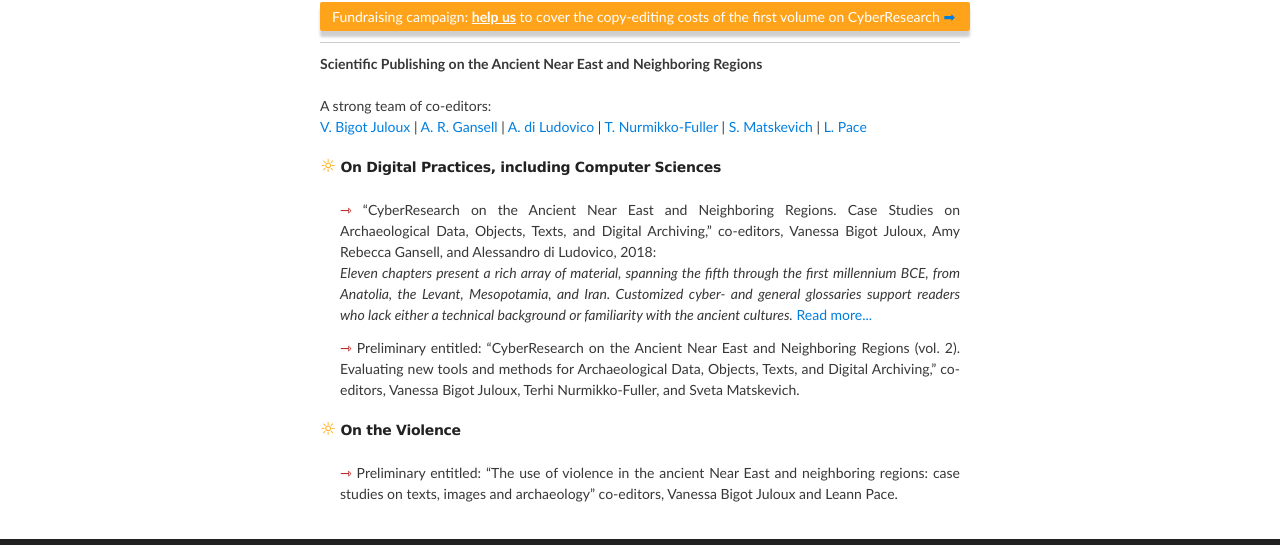
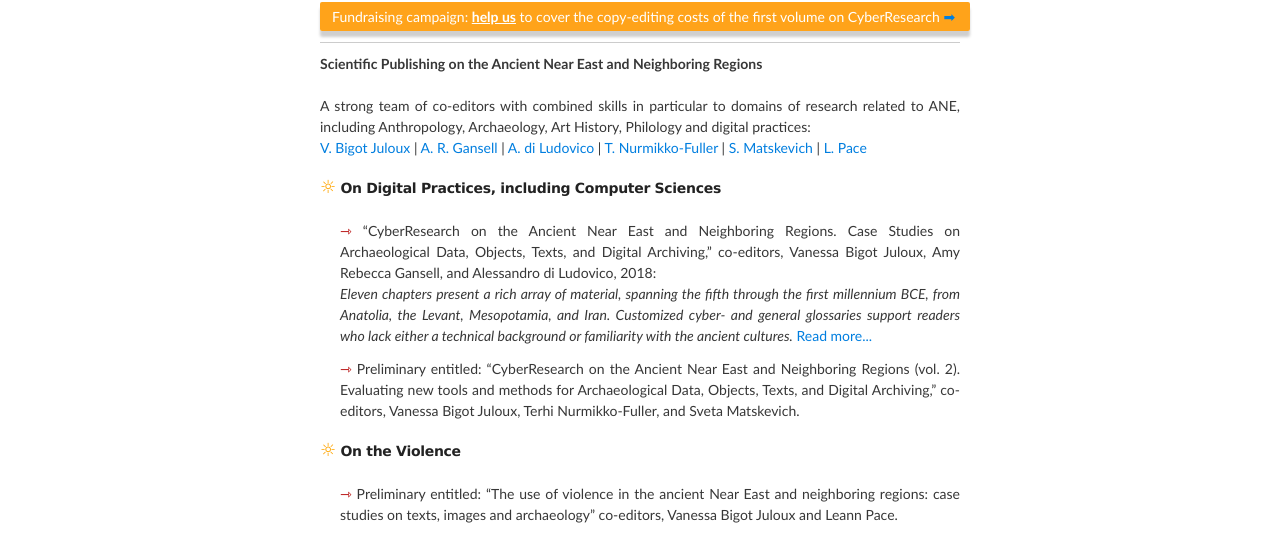
Before and after one commit to vbigot-juloux/ane-research-humanities, a Jekyll site: the page built from index.md, in a window 1280 px wide, cut to the strip 202-747 px from the top of the page. Built offline with Jekyll 4.4.1, drawn with Linux system fonts in a browser that asks for light colours; the repository's description, which GitHub fills in, is left out.

Commit message:
Update index.md

```diff
--- a/index.md
+++ b/index.md
@@ -10,7 +10,7 @@ title: home
 **Scientific Publishing on the Ancient Near East and Neighboring Regions**
 <br />
 <br />
-A strong team of co-editors: <br />
+A strong team of co-editors with combined skills in particular to domains of research related to ANE, including Anthropology, Archaeology, Art History, Philology and digital practices: <br />
 <a href="" target="_blank">V. Bigot Juloux</a> | <a href="" target="_blank">A. R. Gansell</a> | <a href="" target="_blank">A. di Ludovico</a> | <a href="" target="_blank">T. Nurmikko-Fuller</a> | <a href="" target="_blank">S. Matskevich</a> | <a href="" target="_blank">L. Pace</a>
 
 <h2> <span style="color:orange; font-size: 18px">&#9788;</span> On Digital Practices, including Computer Sciences</h2>
```
